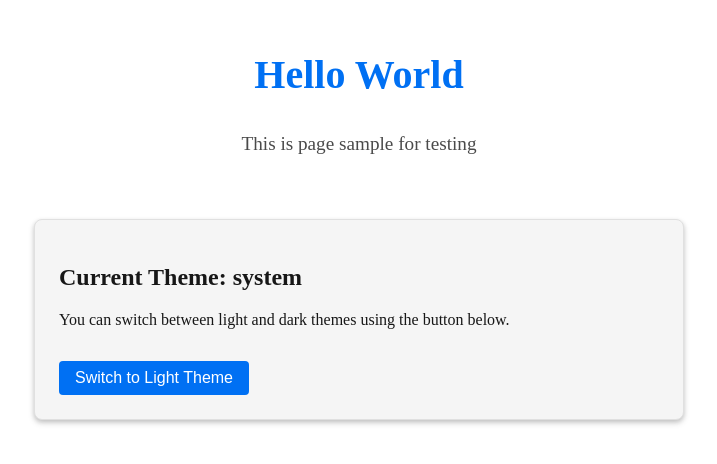
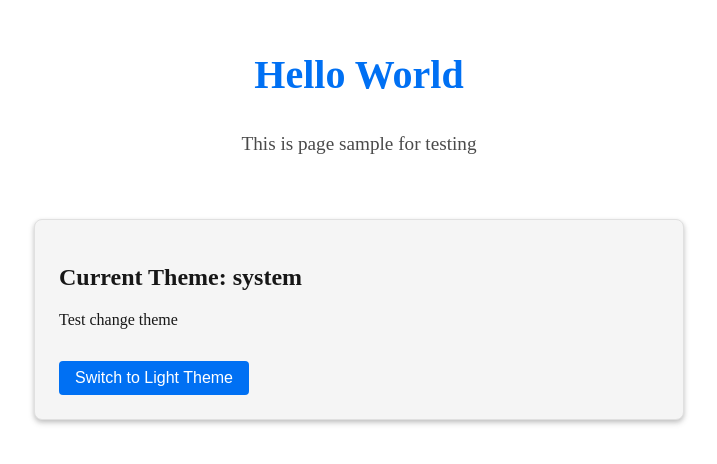
Before and after one commit to cddin/notes, a Next.js app: page / in a window 1280 px wide. Shown: the part 206-670 px from the top of the page, without its empty margins (281-998 px from the left). Built offline with nearby package versions, Linux system fonts and the light colour scheme.

Commit message:
test vercel deployment

```diff
--- a/src/app/page.tsx
+++ b/src/app/page.tsx
@@ -92,7 +92,7 @@ export default function Home() {
 
       <Card>
         <h2>Current Theme: {theme}</h2>
-        <p>You can switch between light and dark themes using the button below.</p>
+        <p>Test change theme</p>
         <ThemeSwitchButton onClick={toggleTheme}>
           Switch to {theme === 'light' ? 'Dark' : 'Light'} Theme
         </ThemeSwitchButton>
```
Also changed, not shown: 1 other file (tests, documents, lock files or other folders).
